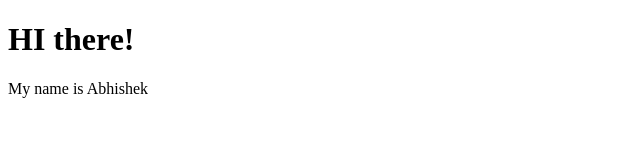
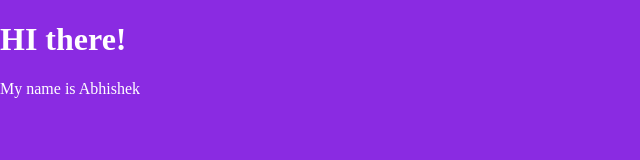
Before and after one commit to AbhishekKr11511/empty_repo, a website: page index.html in a window 1280 px wide. Shown: the whole page, without its empty margins (0-640 px from the left). Drawn offline with Linux system fonts and the light colour scheme.

Commit message:
index.css style file added

```diff
--- /dev/null
+++ b/index.css
@@ -0,0 +1,6 @@
+body{
+    margin: 0;
+    padding: 0;
+    background-color: blueviolet;
+    color: white;
+}
--- a/index.html
+++ b/index.html
@@ -4,6 +4,7 @@
     <meta charset="UTF-8">
     <meta http-equiv="X-UA-Compatible" content="IE=edge">
     <meta name="viewport" content="width=device-width, initial-scale=1.0">
+    <link rel="stylesheet" href="index.css">
     <title>hi</title>
 </head>
 <body>
```
Also changed, not shown: README.md.
